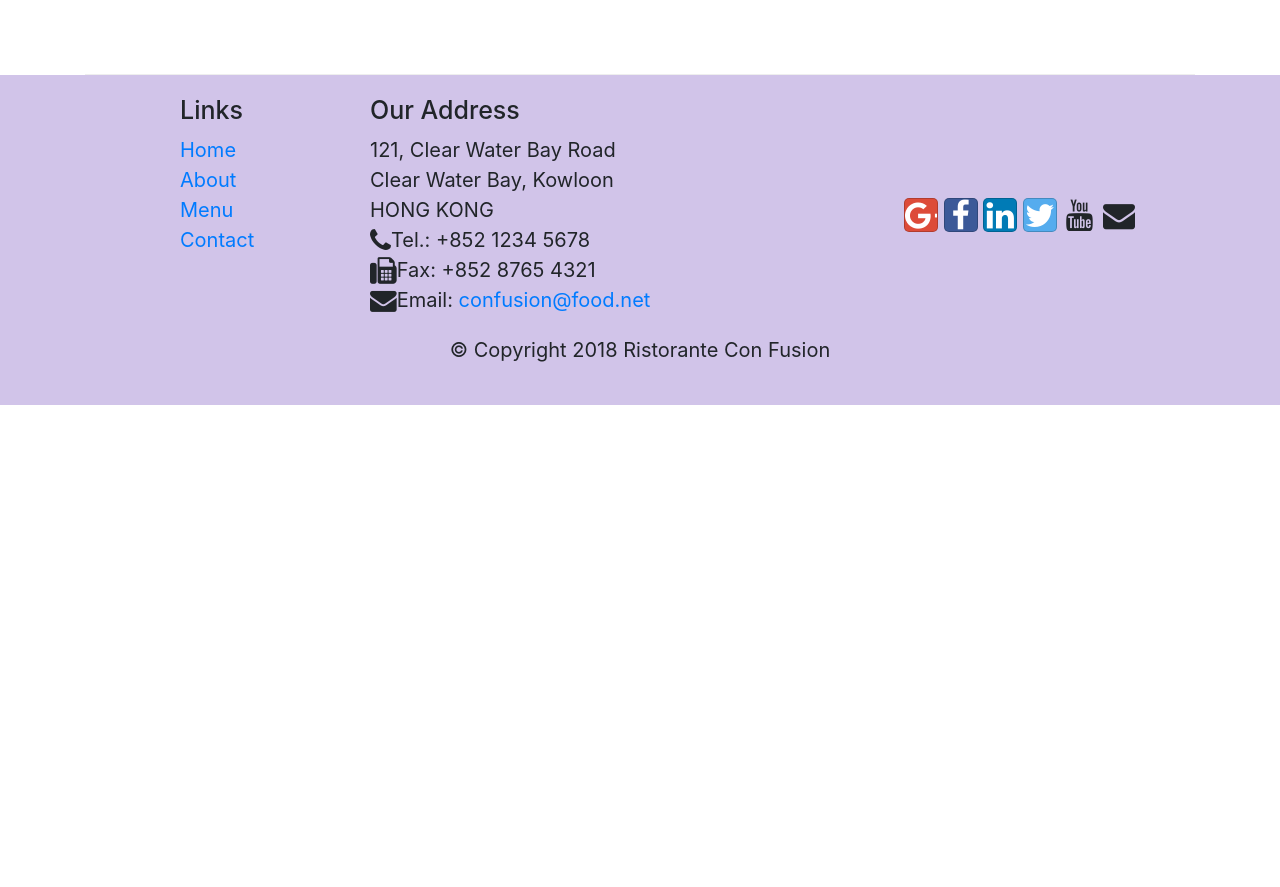
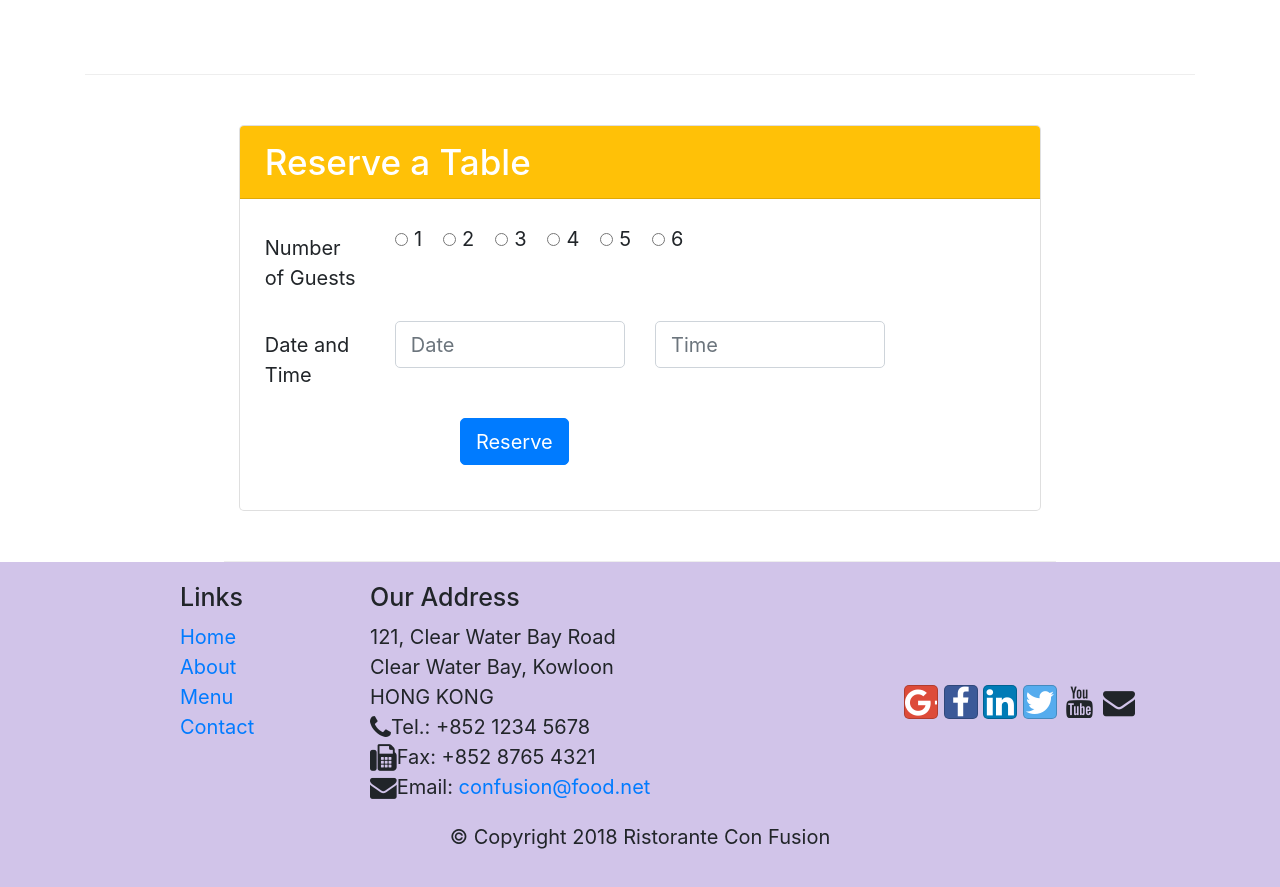
Before and after one commit to rahulanand10/mern, a website: page index.html in a window 1280 px wide. Shown: the part 1495-2382 px from the top of the page. Before the commit the page ends 1900 px from the top, so only its background shows below. Drawn offline with nearby package versions, Linux system fonts and the light colour scheme.

Commit message:
assignment-2

```diff
--- a/index.html
+++ b/index.html
@@ -41,23 +41,27 @@
                     <h1>Ristorante con Fusion</h1>
                     <p>We take inspiration from the World's best cuisines, and create a unique fusion experience. Our lipsmacking creations will tickle your culinary senses!</p>
                 </div>
-                <div class="col-12 col-sm align-self-center">
+                <div class="col-12 col-sm-3 align-self-center">
+
                     <img src="img/logo.png" alt="hello" class="img-fluid">
-                </div>>
+                </div>
+                <div class="col-12 col-sm-3 align-self-center">
+                    <button class="btn btn-block btn-warning"><a href="#form" class="text-decoration-none text-dark"> Reserve Table</a></button>
+                </div>
             </div>
         </div>
     </header>
 
     <div class="container">
         <div class="row row-content align-items-center">
-            <div class="col-12 col-sm-4 col-md-3">
+            <div class="col-12 col-sm-4 order-sm-last col-md-3">
                 <h3>Our Lipsmacking Culinary Creations</h3>
             </div>
             <div class="col col-sm col-md">
                 <div class="media">
                     <img src="img/uthappizza.png" alt="Uthappizza" class="d-flex mr-3 img-thumbnail align-self-center">
                         <div class="media-body">
-                            <h2 class="mt-0">Uthappizza <span class="badge badge-danger">HOT</span> <span class="badge badge-pill badge-secondary">$4.99</span></h2>
+                            <h2 class="mt-0">Uthappizza   <span class="badge badge-danger">HOT</span>  <span class="badge badge-pill badge-secondary">$4.99</span></h2>
                             <p class="d-none d-sm-block">A unique combination of Indian Uthappam (pancake) and Italian pizza, topped with Cerignola olives, ripe vine cherry tomatoes, Vidalia onion, Guntur chillies and Buffalo Paneer.</p>
                         </div>
                 </div>
@@ -71,11 +75,11 @@
             </div>
             <div class="col col-sm col-md">
                 <div class="media">
+                    <div class="media-body">
+                        <h2 class="mt-0">Weekend Grand Buffet <span class="badge badge-danger">NEW</span> </h2>
+                        <p class="d-none d-sm-block">Featuring mouthwatering combinations with a choice of five different salads, six enticing appetizers, six main entrees and five choicest desserts. Free flowing bubbly and soft drinks. All for just $19.99 per person </p>
+                    </div>
                     <img src="img/buffet.png" alt="Buffer" class="d-flex mr-3 img-thumbnail align-self-center">
-                        <div class="media-body">
-                            <h2 class="mt-0">Weekend Grand Buffet</h2>
-                            <p class="d-none d-sm-block">Featuring mouthwatering combinations with a choice of five different salads, six enticing appetizers, six main entrees and five choicest desserts. Free flowing bubbly and soft drinks. All for just $19.99 per person </p>
-                        </div>
                 </div>
             </div>
         </div>
@@ -95,6 +99,70 @@
                 </div>
             </div>
         </div>
+
+        <div class="row row-content offset-1 col-md-9" id="form">
+            <div class="col-12 col-md-12 ">
+                <div class="card">
+                    <h3 class="card-header bg-warning text-white">Reserve a Table</h3>
+                    <div class="card-body">
+                        <form action="">
+                            <div class="form-group row">
+                                <label for="firstname" class="col-md-2 col-form-label">Number of Guests</label>
+                                <div class="col-md-9">
+                                    <div class="form-check-inline">
+                                        <label class="form-check-label">
+                                          <input type="radio" class="form-check-input" name="optradio">1
+                                        </label>
+                                      </div>
+                                      <div class="form-check-inline">
+                                        <label class="form-check-label">
+                                          <input type="radio" class="form-check-input" name="optradio">2
+                                        </label>
+                                      </div>
+                                      <div class="form-check-inline ">
+                                        <label class="form-check-label">
+                                          <input type="radio" class="form-check-input" name="optradio">3
+                                        </label>
+                                      </div>
+                                      <div class="form-check-inline ">
+                                        <label class="form-check-label">
+                                          <input type="radio" class="form-check-input" name="optradio">4
+                                        </label>
+                                      </div>
+                                      <div class="form-check-inline ">
+                                        <label class="form-check-label">
+                                          <input type="radio" class="form-check-input" name="optradio">5
+                                        </label>
+                                      </div>
+                                      <div class="form-check-inline ">
+                                        <label class="form-check-label">
+                                          <input type="radio" class="form-check-input" name="optradio">6
+                                        </label>
+                                      </div>
+                                </div>
+                            </div>
+
+                            <div class="form-group row">
+                                <label for="firstname" class="col-md-2 col-form-label">Date and Time</label>
+
+                                    <div class="col-md-4">
+                                        <input type="text" name="firstname" id="firstname" class="form-control" placeholder="Date">
+                                    </div>
+                                    <div class="col-md-4">
+                                        <input type="text" name="firstname" id="firstname" class="form-control" placeholder="Time">
+                                    </div>
+                            </div>
+                            <div class="form-group row">
+                                <div class="offset-md-3 col-md-10">
+                                    <button type="submit" class="btn btn-primary">Reserve</button>
+                                </div>
+                            </div>
+                        </form>
+                    </div>
+                  </div>
+            </div>
+        </div>
+
     </div>
 
     <footer class="footer">
@@ -109,7 +177,7 @@
                         <li><a href="#">Contact</a></li>
                     </ul>
                 </div>
-                <div class="col-7 col-sm-5">
+                <div class="col-7 col-sm-5 font-size-small">
                     <h5>Our Address</h5>
                     <address>
                         121, Clear Water Bay Road<br />
```
